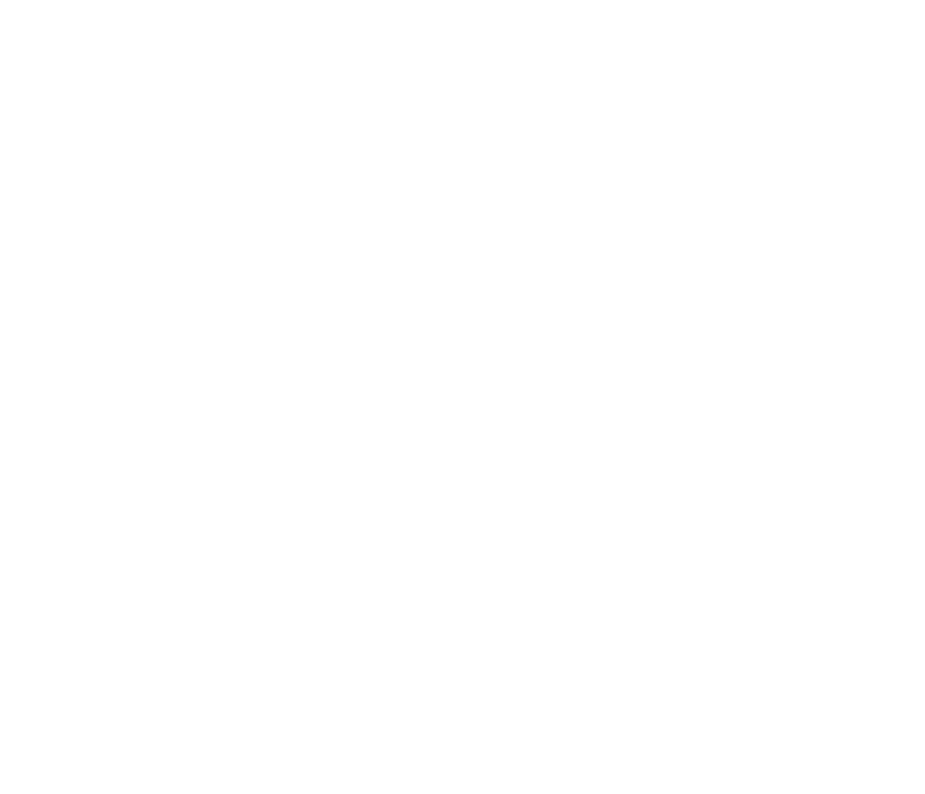
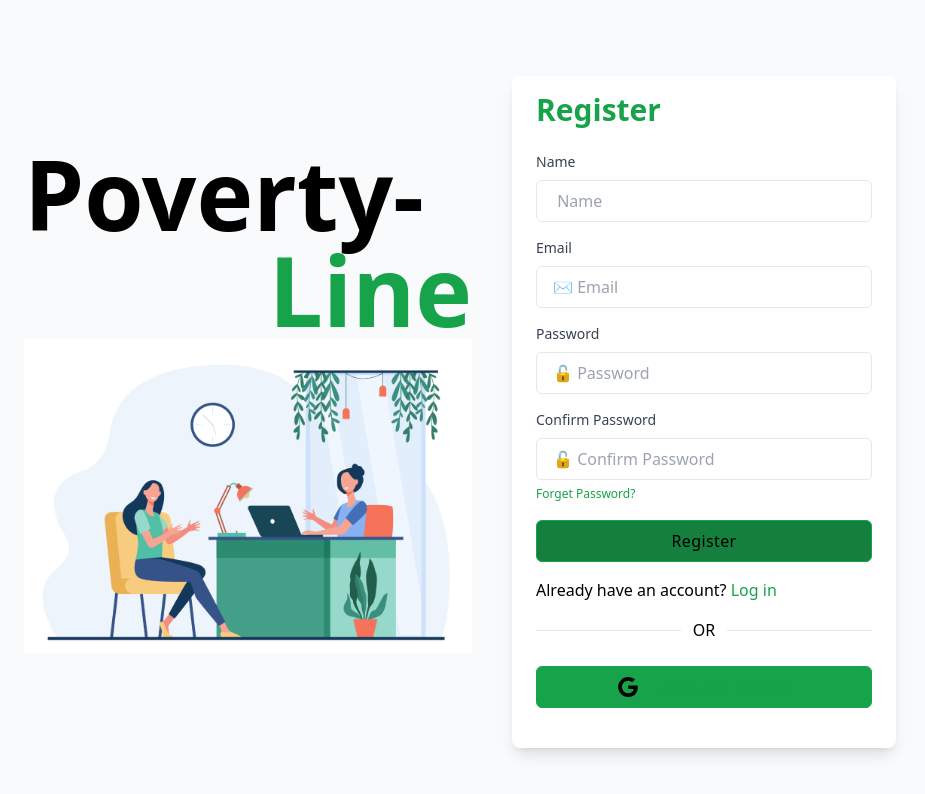
Before and after one commit to alemba-21/poverty-line, a React (Create React App) app in the folder frontend/: page /signed in a window 1280 px wide. Before the commit this address had no page. Shown: the top 794 px of the page, without its empty margins (180-1105 px from the left). Built offline with nearby package versions, Linux system fonts and the light colour scheme.

Commit message:
working on routes

```diff
--- a/frontend/src/App.js
+++ b/frontend/src/App.js
@@ -4,11 +4,16 @@
 import Apply from "./Links/Application";
 import Home from "./Links/Home"
 import Profile from "./Links/Profile";
+import SignIn from "./Links/SignIn";
+import SignedUp from "./Links/SignedUp";
 
 function App() {
   return (
       <Routes>
         <Route path="/" element={<Home />} />
+        <Route path="/signed" element={<SignedUp />} />
+        <Route path="/signin" element={<SignIn />} />
+        <Route path="/profile" element={<Profile/>} />
         <Route path="/create" element={<Profile />} />
         <Route path="/Jobs" element={<Jobs/>}/>
         <Route path="/Details" element={<JobDetails/>}/>
--- /dev/null
+++ b/frontend/src/Links/SignIn.js
@@ -0,0 +1,12 @@
+import React from 'react'
+import Login from '../components/Login'
+
+const SignIn = () => {
+  return (
+    <div>
+        <Login />
+    </div>
+  )
+}
+
+export default SignIn
--- /dev/null
+++ b/frontend/src/Links/SignedUp.js
@@ -0,0 +1,13 @@
+import React from 'react'
+import Registration from '../components/Registration'
+
+
+const SignedUp = () => {
+  return (
+    <div>
+        <Registration />
+    </div>
+  )
+}
+
+export default SignedUp
```
Also changed, not shown: frontend/src/components/Registration.jsx (renamed from frontend/src/components/Signup.jsx).
